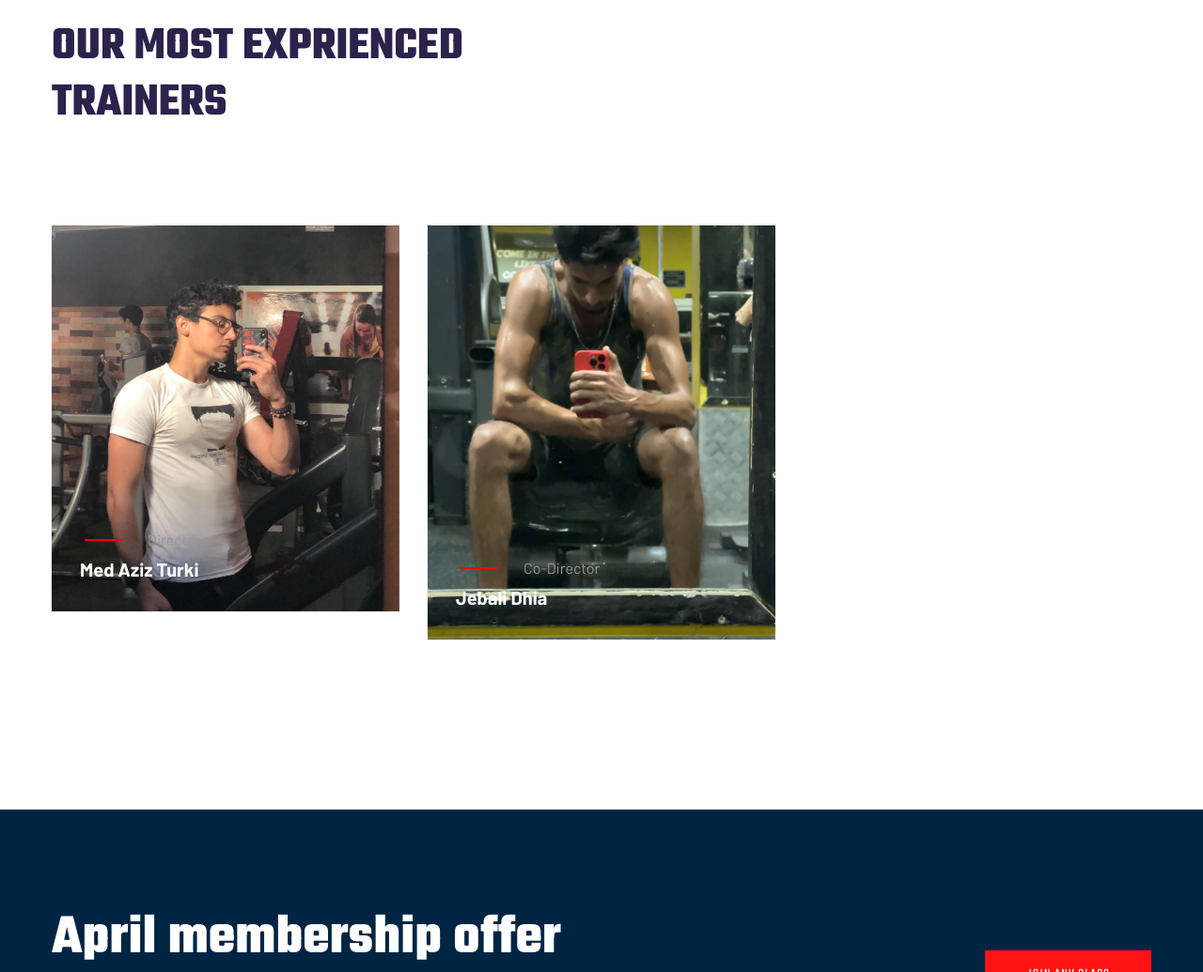
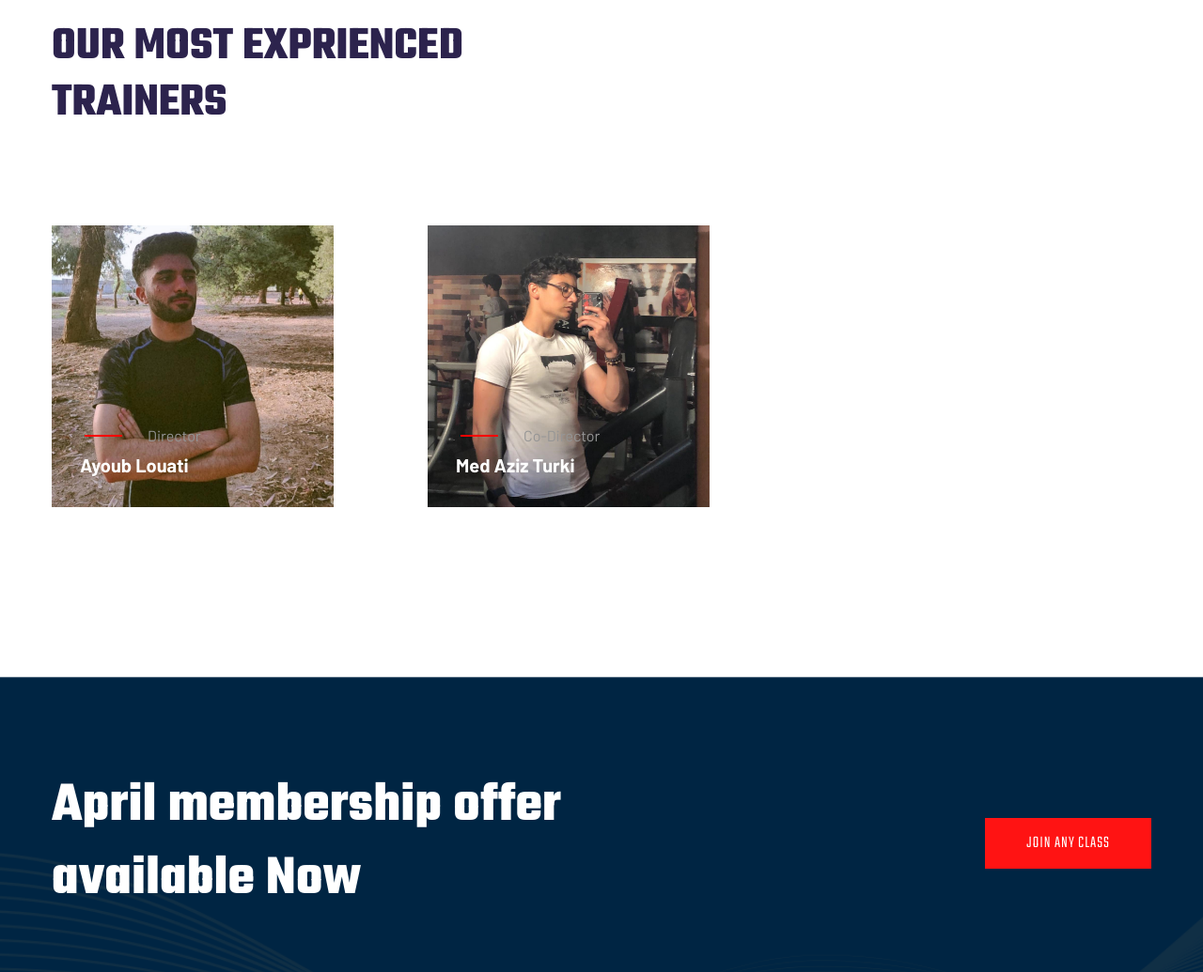
Before and after one commit to Ayoub-Loueti/PowerGym, a PHP site: page / in a window 1280 px wide; the page is wider, and only the part inside the window is pictured. Shown: the part 5465-6500 px from the top of that part at 94% size. Run offline with PHP 8.4, Linux system fonts and the light colour scheme.

Commit message:
powergym

```diff
--- a/index.php
+++ b/index.php
@@ -357,10 +357,10 @@ if ($conn->connect_error) {
                     <div class="col-lg-4 col-md-6 col-sm-6">
                         <div class="single-team mb-30">
                             <div class="team-img">
-                                <img src="assets/img/gallery/aziz.png" alt="">
+                                <img src="assets/img/gallery/ayoubpowergym.jpg" alt="" style="width:300px; height:300px; object-fit:cover;">
                                 <div class="team-caption">
                                     <span>Director</span>
-                                    <h3><a href="#">Med Aziz Turki</a></h3>
+                                    <h3><a href="#">Ayoub Louati</a></h3>
                                     <!-- Blog Social -->
                                     <div class="team-social">
                                         <ul>
@@ -377,10 +377,10 @@ if ($conn->connect_error) {
                     <div class="col-lg-4 col-md-6 col-sm-6">
                         <div class="single-team mb-30">
                             <div class="team-img">
-                                <img src="assets/img/gallery/jebali.png" alt="">
+                                <img src="assets/img/gallery/aziz.png" alt="" style="width:300px; height:300px; object-fit:cover;">
                                 <div class="team-caption">
                                     <span>Co-Director</span>
-                                    <h3><a href="#">Jebali Dhia</a></h3>
+                                    <h3><a href="#">Med Aziz Turki</a></h3>
                                     <!-- Blog Social -->
                                     <div class="team-social">
                                         <ul>
```
Also changed, not shown: assets/img/gallery/ayoubpowergym.jpg (added), assets/img/gallery/jebali.png (deleted).
